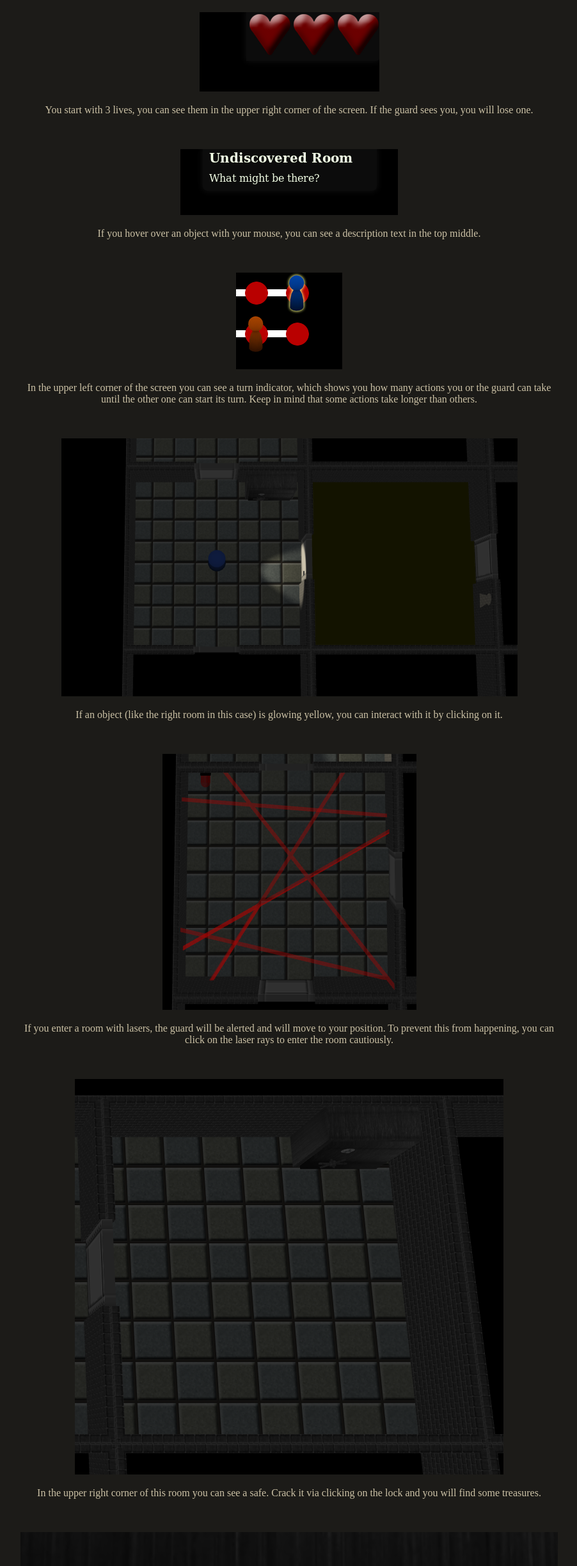
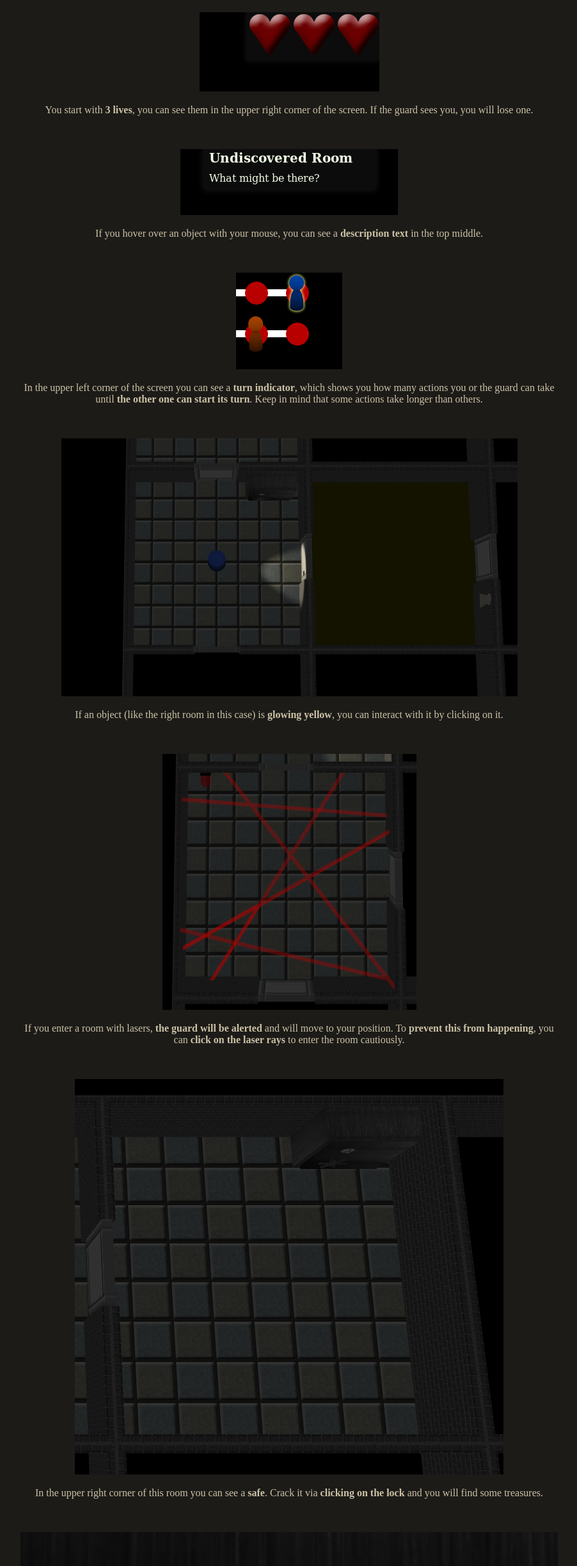
Before and after one commit to ErikBrendel/threeDefault, a website: page dist/controls.html in a window 1280 px wide. Shown: the part 61-2508 px from the top of the page at 64% size, without its empty margins (188-1090 px from the left). Drawn offline with Linux system fonts and the light colour scheme.

Commit message:
adjust controls page

```diff
--- a/dist/controls.html
+++ b/dist/controls.html
@@ -16,19 +16,23 @@
     <h1>Controls</h1>
     <div style=" width: 840px;">
         <img src="controls/1.png"/><br/>
-        <p>You start with 3 lives, you can see them in the upper right corner of the screen. If the guard sees you, you will lose one.</p><br/><br/>
+        <p>You start with <b>3 lives</b>, you can see them in the upper right corner of the screen. If the guard sees you, you will lose one.</p><br/><br/>
         <img src="controls/2.png"/><br/>
-        <p>If you hover over an object with your mouse, you can see a description text in the top middle.</p><br/><br/>
+        <p>If you hover over an object with your mouse, you can see a <b>description text</b> in the top middle.</p><br/><br/>
         <img src="controls/3.png"/><br/>
-        <p>In the upper left corner of the screen you can see a turn indicator, which shows you how many actions you or the guard can take until the other one can start its turn. Keep in mind that some actions take longer than others.</p><br/><br/>
+        <p>In the upper left corner of the screen you can see a <b>turn indicator</b>, which shows you how many actions you or the guard can take until <b>the other one can start its turn</b>. Keep in mind that some actions take longer than others.</p><br/><br/>
         <img src="controls/4.png"/><br/>
-        <p>If an object (like the right room in this case) is glowing yellow, you can interact with it by clicking on it.</p><br/><br/>
+        <p>If an object (like the right room in this case) is <b>glowing yellow</b>, you can interact with it by clicking on it.</p><br/><br/>
         <img src="controls/5.png"/><br/>
-        <p>If you enter a room with lasers, the guard will be alerted and will move to your position. To prevent this from happening, you can click on the laser rays to enter the room cautiously.</p><br/><br/>
+        <p>If you enter a room with lasers, <b>the guard will be alerted</b> and will move to your position. To <b>prevent this from happening</b>, you can <b>click on the laser rays</b> to enter the room cautiously.</p><br/><br/>
         <img src="controls/6.png"/><br/>
-        <p>In the upper right corner of this room you can see a safe. Crack it via clicking on the lock and you will find some treasures.</p><br/><br/>
+        <p>In the upper right corner of this room you can see a <b>safe</b>. Crack it via <b>clicking on the lock</b> and you will find some treasures.</p><br/><br/>
         <img src="controls/7.png"/><br/>
-        <p>If you click on the lock on the safe door, a minigame will appear. Here you can rotate the lock by clicking the ±1 and ±5 buttons. If you're on the right spot the corresponding red lamp will change to yellow. If you turn in the other direction now, the first lock part will unlocked and the lamp will change to green. If you overshoot the right point, the lock will reset its state and you have to start again. If all lock parts are set up right, click the open button to open the safe.</p><br/><br/>
+        <p>If you click on the lock on the safe door, a <b>minigame</b> will appear. Here you can rotate the lock by clicking the ±1 and ±5 buttons. If you're on the right spot, <b>the corresponding red lamp will change to yellow</b>. If you turn in the other direction now, <b>the first lock part will unlock</b> and the lamp will change to green. If you <b>overshoot</b> the right point, the lock will reset its state and you have to <b>start again</b>. If all lock parts are set up right, click the open button to <b>open the safe</b>.</p><br/><br/>
+        <img src="controls/8.png"/><br/>
+        <p>When the guard is <b>alerted</b>, he will <b>move faster</b> for a while. He will get alerted through item effects, or through room alarms. When a room alarm is active, the guard will move there as quickly as possible.</p><br/><br/>
+        <img src="controls/9.png"/><br/>
+        <p>You can <b>drop items from your inventory</b> by clicking on them (when you regret taking them).</p><br/><br/>
     </div>
 </center>
 </body>
```
Also changed, not shown: dist/controls/8.png (added), dist/controls/9.png (added).
